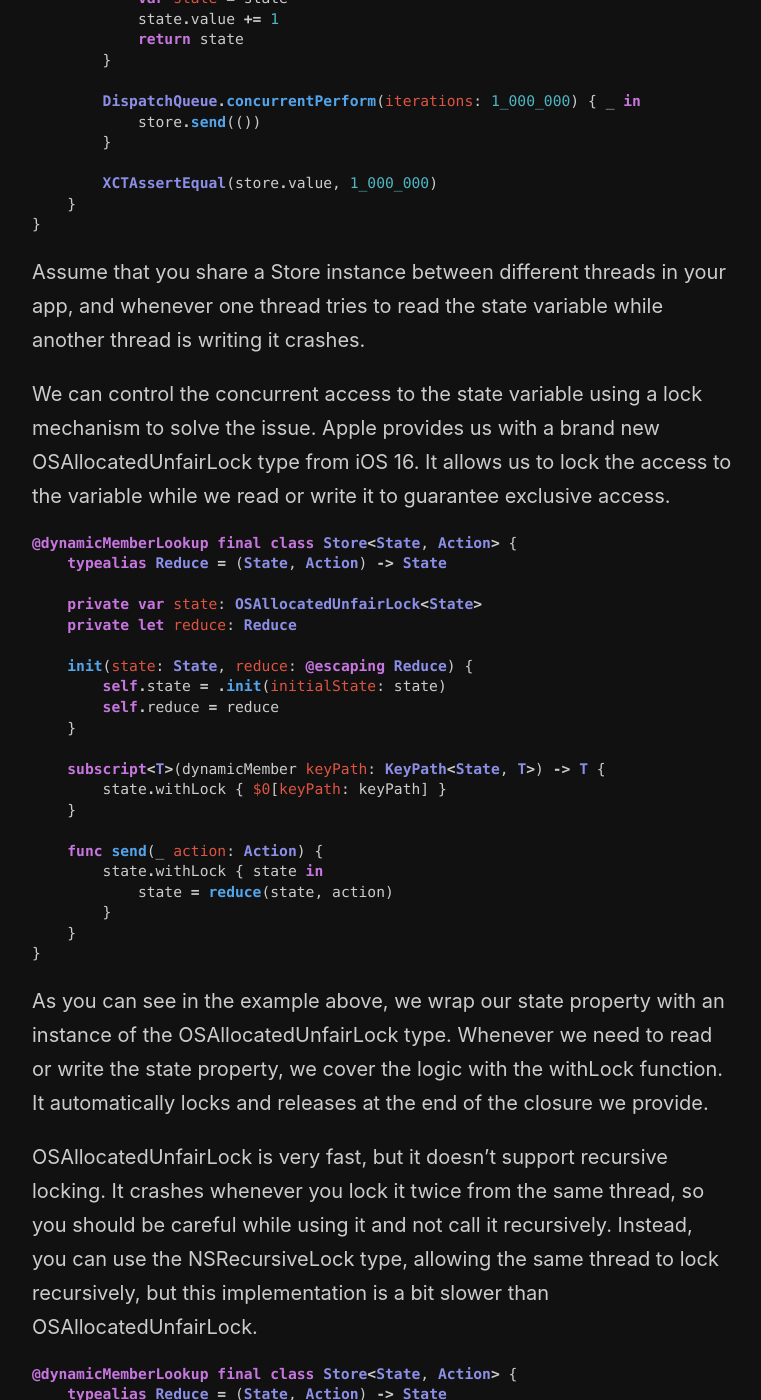
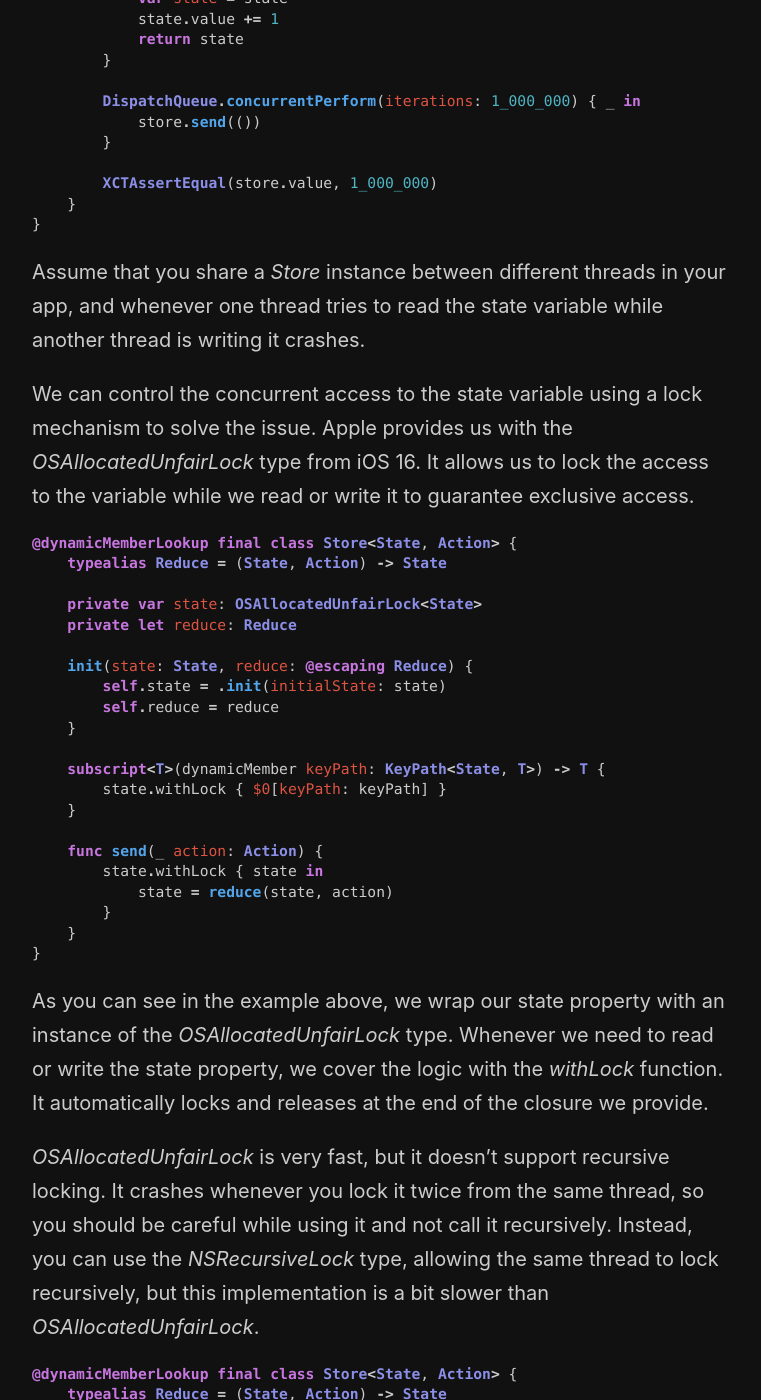
Before and after one commit to mecid/mecid.github.io, a Jekyll site: the page built from _posts/2023-09-06-thread-safety-in-swift-with-locks.md, in a window 1280 px wide and 1400 px high, scrolled down 1282 px. Shown: the whole window, without its empty margins (258-1019 px from the left). Built offline with Jekyll 4.4.1, drawn with Linux system fonts in a browser that asks for light colours; some of the changed text lies outside the part shown.

Commit message:
locks post formatted

````diff
--- a/_posts/2023-09-06-thread-safety-in-swift-with-locks.md
+++ b/_posts/2023-09-06-thread-safety-in-swift-with-locks.md
@@ -31,7 +31,7 @@ Let's look at a simple example of the state management concept.
 }
 ```
 
-The Store type looks pretty simple. Is there a condition where this type can crash your app? Yes, this type may lead to data races and race conditions where the first one crashes your app, and the second may break the logic you use. We can prove it by writing a simple unit test.
+The *Store* type looks pretty simple. Is there a condition where this type can crash your app? Yes, this type may lead to data races and race conditions where the first one crashes your app, and the second may break the logic you use. We can prove it by writing a simple unit test.
 
 ```swift
 import XCTest
@@ -57,9 +57,9 @@ final class StoreTests: XCTestCase {
 }
 ```
 
-Assume that you share a Store instance between different threads in your app, and whenever one thread tries to read the state variable while another thread is writing it crashes.
+Assume that you share a *Store* instance between different threads in your app, and whenever one thread tries to read the state variable while another thread is writing it crashes.
 
-We can control the concurrent access to the state variable using a lock mechanism to solve the issue. Apple provides us with a brand new OSAllocatedUnfairLock type from iOS 16. It allows us to lock the access to the variable while we read or write it to guarantee exclusive access.
+We can control the concurrent access to the state variable using a lock mechanism to solve the issue. Apple provides us with the *OSAllocatedUnfairLock* type from iOS 16. It allows us to lock the access to the variable while we read or write it to guarantee exclusive access.
 
 ```swift
 @dynamicMemberLookup final class Store<State, Action> {
@@ -85,9 +85,9 @@ We can control the concurrent access to the state variable using a lock mechanis
 }
 ```
 
-As you can see in the example above, we wrap our state property with an instance of the OSAllocatedUnfairLock type. Whenever we need to read or write the state property, we cover the logic with the withLock function. It automatically locks and releases at the end of the closure we provide.
+As you can see in the example above, we wrap our state property with an instance of the *OSAllocatedUnfairLock* type. Whenever we need to read or write the state property, we cover the logic with the *withLock* function. It automatically locks and releases at the end of the closure we provide.
 
-OSAllocatedUnfairLock is very fast, but it doesn't support recursive locking. It crashes whenever you lock it twice from the same thread, so you should be careful while using it and not call it recursively. Instead, you can use the NSRecursiveLock type, allowing the same thread to lock recursively, but this implementation is a bit slower than OSAllocatedUnfairLock.
+*OSAllocatedUnfairLock* is very fast, but it doesn't support recursive locking. It crashes whenever you lock it twice from the same thread, so you should be careful while using it and not call it recursively. Instead, you can use the *NSRecursiveLock* type, allowing the same thread to lock recursively, but this implementation is a bit slower than *OSAllocatedUnfairLock*.
 
 ```swift
 @dynamicMemberLookup final class Store<State, Action> {
@@ -117,7 +117,7 @@ OSAllocatedUnfairLock is very fast, but it doesn't support recursive locking. It
 }
 ```
 
-Finally, we can mark our Store type with the Sendable protocol, which means you can share an instance of the type between different threads, and it implements an internal synchronization mechanism.
+Finally, we can mark our *Store* type with the *Sendable* protocol, which means you can share an instance of the type between different threads, and it implements an internal synchronization mechanism.
 
 ```swift
 @dynamicMemberLookup final class Store<State, Action>: @unchecked Sendable {
@@ -147,8 +147,8 @@ Finally, we can mark our Store type with the Sendable protocol, which means you
 }
 ```
 
-We use the @unchecked attribute to turn off compiler checks on Sendable conformance because, in our case, the Store type doesn't rely on other Sendable types and instead implements internal synchronization.
+We use the **@unchecked** attribute to turn off compiler checks on *Sendable* conformance because, in our case, the *Store* type doesn't rely on other *Sendable* types and instead implements internal synchronization.
 
-Finally, we can safely share an instance of the Store type between different threads and never worry about strange crashes. You should always make your classes thread-safe whenever possible to use them in the multithreaded environment, even accidentally. Invest earlier and save your time in the future.
+Finally, we can safely share an instance of the *Store* type between different threads and never worry about strange crashes. You should always make your classes thread-safe whenever possible to use them in the multithreaded environment, even accidentally. Invest earlier and save your time in the future.
 
-Today we learned how to use the NSRecursiveLock and OSAllocatedUnfairLock types to make any class thread safe. I hope you enjoy the post. Feel free to follow me on [Twitter](https://twitter.com/mecid) and ask your questions related to this post. Thanks for reading, and happy multithreading!
+Today we learned how to use the *NSRecursiveLock* and *OSAllocatedUnfairLock* types to make any class thread safe. I hope you enjoy the post. Feel free to follow me on [Twitter](https://twitter.com/mecid) and ask your questions related to this post. Thanks for reading, and happy multithreading!
````
